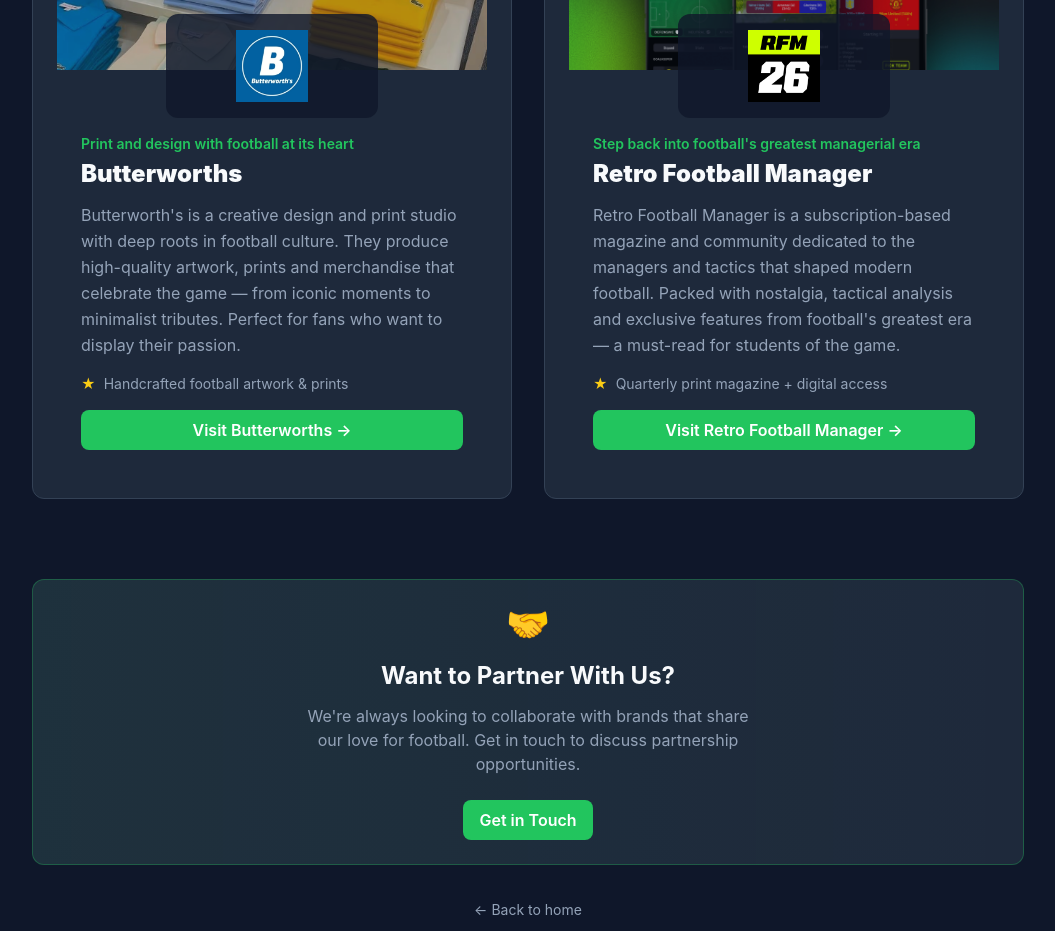
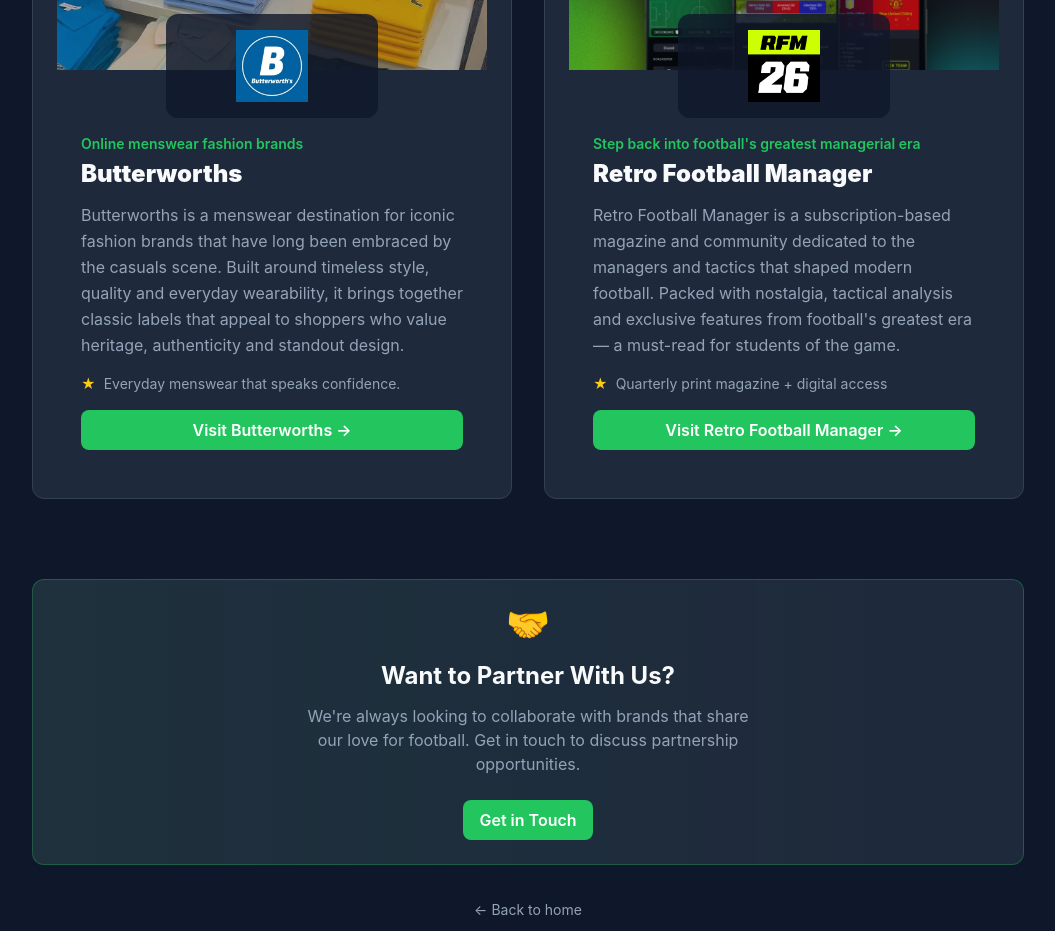
Before and after one commit to claytonbwebb-lab/world-cup-predictor, a Next.js app: page /partners in a window 1280 px wide. Shown: the part 1820-2751 px from the top of the page, without its empty margins (112-1167 px from the left). Built offline with nearby package versions, Linux system fonts and the light colour scheme.

Commit message:
copy: Butterworths description, tagline and stats fully updated

```diff
--- a/src/app/partners/page.tsx
+++ b/src/app/partners/page.tsx
@@ -54,9 +54,9 @@
     logo: '/images/partners/butterworths.png',
     url: '/butterworths',
     alt: "Butterworth's",
-    tagline: 'Print and design with football at its heart',
-    description: "Butterworth's is a creative design and print studio with deep roots in football culture. They produce high-quality artwork, prints and merchandise that celebrate the game — from iconic moments to minimalist tributes. Perfect for fans who want to display their passion.",
-    stats: 'Handcrafted football artwork & prints',
+    tagline: `Online menswear fashion brands`,
+    description: "Butterworths is a menswear destination for iconic fashion brands that have long been embraced by the casuals scene. Built around timeless style, quality and everyday wearability, it brings together classic labels that appeal to shoppers who value heritage, authenticity and standout design.",
+    stats: `Everyday menswear that speaks confidence.`,
     bgImage: '/images/partners/butterworths-partner-bg.jpg',
     bgAlt: "Butterworth's — football themed artwork and prints",
   },
```
